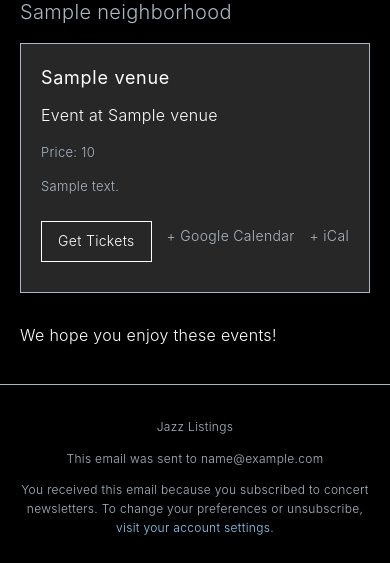
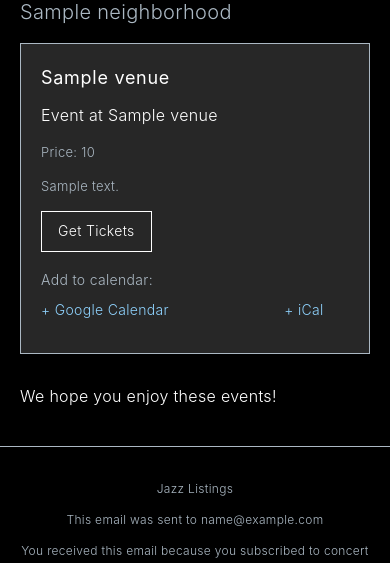
Before and after one commit to hack-c/jazzlistings, a Python web app: template templates/email.html in a window 390 px wide. Shown: the part 373-936 px from the top of the page. Before the commit the page ends 908 px from the top, so only its background shows below. Run offline with Jinja, Linux system fonts and the light colour scheme; the template is opened without the code that fills it: most values are stand-ins (such as "Sample title", 1, 10 or a date in 2020).

Commit message:
Completely redesign calendar links in newsletter for better email compatibility
- Replaced flexbox layout with HTML table for maximum email client compatibility
- Separated tickets button and calendar links into distinct sections
- Added 'Add to calendar:' label above calendar links for clarity
- Used light blue color for calendar links to improve visibility
- Added proper spacing with padding and margins for consistent layout
- Fixed mobile rendering issues by using email-safe HTML structure

```diff
--- a/templates/email.html
+++ b/templates/email.html
@@ -198,18 +198,28 @@
                                     <p style="color: #abb8c3 !important; font-family: -apple-system, BlinkMacSystemFont, 'Segoe UI', Roboto, Helvetica, Arial, sans-serif;">{{ event.special_notes }}</p>
                                 </div>
                                 {% endif %}
-                                <div class="action-links" style="display: flex; justify-content: space-between; align-items: center; flex-wrap: wrap; margin-top: 15px;">
-                                    <div class="ticket-container" style="margin-bottom: 10px;">
-                                        {% if event.ticket_link %}
-                                        <a href="{{ event.ticket_link }}" class="ticket-button" style="display: inline-block; color: #ffffff !important; background-color: transparent; border: 1px solid #ffffff; padding: 8px 16px; font-size: 14px; text-decoration: none;" target="_blank" rel="noopener noreferrer">Get Tickets</a>
-                                        {% endif %}
-                                    </div>
+                                <!-- Ticket Button (if available) -->
+                                {% if event.ticket_link %}
+                                <div style="margin-top: 15px; margin-bottom: 15px;">
+                                    <a href="{{ event.ticket_link }}" style="display: inline-block; color: #ffffff !important; background-color: transparent; border: 1px solid #ffffff; padding: 8px 16px; font-size: 14px; text-decoration: none;" target="_blank" rel="noopener noreferrer">Get Tickets</a>
+                                </div>
+                                {% endif %}
 
-                                    <div class="calendar-links" style="display: flex; gap: 15px; margin-bottom: 10px;">
-                                        <a href="{{ event.calendar_links.gcal }}" class="calendar-link" style="color: #abb8c3 !important; text-decoration: none; font-size: 14px;" target="_blank" rel="noopener noreferrer">+ Google Calendar</a>
-                                        <a href="{{ event.calendar_links.ical }}" class="calendar-link" style="color: #abb8c3 !important; text-decoration: none; font-size: 14px;" download="event.ics">+ iCal</a>
-                                    </div>
+                                <!-- Calendar Links (always show) -->
+                                <div style="margin-top: 10px; margin-bottom: 5px;">
+                                    <span style="color: #abb8c3; font-size: 14px; font-family: -apple-system, BlinkMacSystemFont, 'Segoe UI', Roboto, Helvetica, Arial, sans-serif;">Add to calendar:</span>
                                 </div>
+
+                                <table cellpadding="0" cellspacing="0" border="0" width="100%" style="margin-bottom: 10px;">
+                                    <tr>
+                                        <td style="padding-right: 20px;">
+                                            <a href="{{ event.calendar_links.gcal }}" style="color: #8ed1fc !important; text-decoration: none; font-size: 14px; font-family: -apple-system, BlinkMacSystemFont, 'Segoe UI', Roboto, Helvetica, Arial, sans-serif;" target="_blank" rel="noopener noreferrer">+ Google Calendar</a>
+                                        </td>
+                                        <td>
+                                            <a href="{{ event.calendar_links.ical }}" style="color: #8ed1fc !important; text-decoration: none; font-size: 14px; font-family: -apple-system, BlinkMacSystemFont, 'Segoe UI', Roboto, Helvetica, Arial, sans-serif;" download="event.ics">+ iCal</a>
+                                        </td>
+                                    </tr>
+                                </table>
                             </div>
                         {% endfor %}
                     </div>
```
